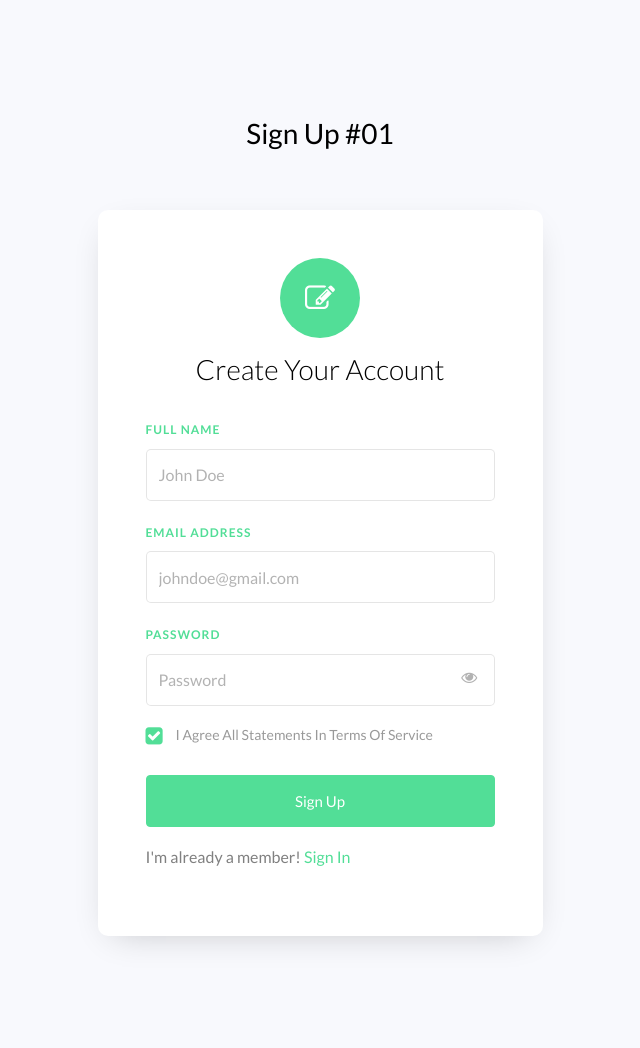
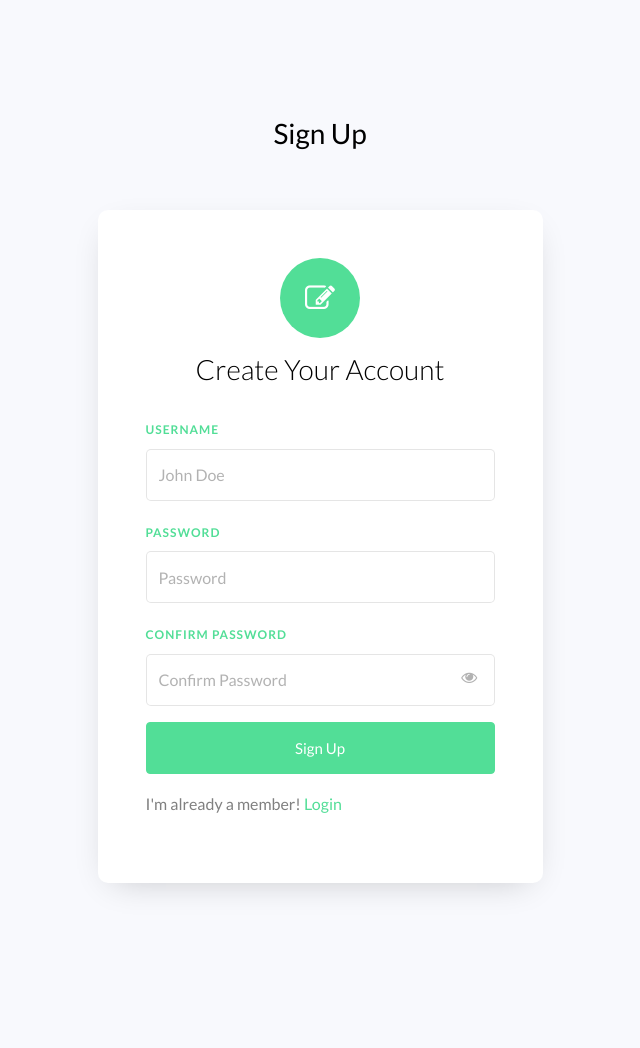
Before and after one commit to arshiazt/travel, a Django app: page /accounts/signup/ in a window 1280 px wide. Shown: the whole page, without its empty margins (320-960 px from the left). After the commit the page ends 892 px from the top, so only its background shows below. Run offline with Django 5.2, Linux system fonts and the light colour scheme; some libraries are stand-ins or nearby versions.

Commit message:
complete the accounts app authentication system

```diff
--- a/accounts/urls.py
+++ b/accounts/urls.py
@@ -1,9 +1,10 @@
 from django.urls import path
-from .views import signup_view,login_view
+from .views import signup_view,login_view,logout_view
 
 app_name = 'accounts'
 
 urlpatterns = [
     path('login/',login_view,name='login'),
     path('signup/',signup_view,name='signup'),
+    path('logout/',logout_view,name='logout'),
 ]
--- a/accounts/views.py
+++ b/accounts/views.py
@@ -1,9 +1,46 @@
-from django.shortcuts import render
+from django.shortcuts import render,redirect
+from django.contrib.auth  import authenticate,login,logout
+from django.contrib.auth.forms import AuthenticationForm,UserCreationForm
+from django.contrib.auth.decorators import login_required
 
 # Create your views here.
 
 def signup_view(request):
-    return render(request,'accounts/signup.html')
+
+    if request.user.is_authenticated:
+        return redirect('/')
+
+    if request.method == 'POST':
+        form = UserCreationForm(request.POST)
+        if form.is_valid():
+            form.save()
+            return redirect('/accounts/login')
+
+    form = UserCreationForm()
+    context = {'form':form}
+    return render(request,'accounts/signup.html',context)
 
 def login_view(request):
-    return render(request,'accounts/login.html')
+
+    if request.user.is_authenticated:
+        return redirect('/')
+
+    if request.method == 'POST':
+
+        form = AuthenticationForm(request=request,data=request.POST)
+        if form.is_valid():
+            username = form.cleaned_data.get('username')
+            password = form.cleaned_data.get('password')
+            user = authenticate(request,username=username,password=password)
+            if user is not None:
+                login(request,user)
+                return redirect('/')
+
+    form = AuthenticationForm()
+    context = {'form':form}
+    return render(request,'accounts/login.html',context)
+
+@login_required
+def logout_view(request):
+    logout(request)
+    return redirect('/')
--- a/templates/accounts/signup.html
+++ b/templates/accounts/signup.html
@@ -1,24 +1,27 @@
 {% load static %}
 <!doctype html>
 <html lang="en">
+
 <head>
-  	<title>Sign Up 01</title>
+	<title>Sign Up</title>
 	<meta charset="utf-8">
 	<meta name="viewport" content="width=device-width, initial-scale=1, shrink-to-fit=no">
 
 	<link href="https://fonts.googleapis.com/css?family=Lato:300,400,700&display=swap" rel="stylesheet">
 
-	<link rel="stylesheet" href="https://stackpath.bootstrapcdn.com/font-awesome/4.7.0/{% static 'signup/css/font-awesome.min.css' %}">
+	<link rel="stylesheet"
+		href="https://stackpath.bootstrapcdn.com/font-awesome/4.7.0/{% static 'signup/css/font-awesome.min.css' %}">
 
 	<link rel="stylesheet" href="{% static 'signup/css/style.css' %}">
 
 </head>
+
 <body>
 	<section class="ftco-section">
 		<div class="container">
 			<div class="row justify-content-center">
 				<div class="col-md-6 text-center mb-5">
-					<h2 class="heading-section">Sign Up #01</h2>
+					<h2 class="heading-section">Sign Up</h2>
 				</div>
 			</div>
 			<div class="row justify-content-center">
@@ -28,33 +31,28 @@
 							<span class="fa fa-edit"></span>
 						</div>
 						<h3 class="text-center mb-4">Create Your Account</h3>
-						<form action="#" class="signup-form">
+						<form action="{% url 'accounts:signup' %}" method="post" class="signup-form">
+							{% csrf_token %}
 							<div class="form-group mb-3">
-		      			<label class="label" for="name">Full Name</label>
-		      			<input type="text" class="form-control" placeholder="John Doe">
+								<label class="label">Username</label>
+								<input type="text" name="username" class="form-control" placeholder="John Doe">
 							</div>
 							<div class="form-group mb-3">
-		      			<label class="label" for="email">Email Address</label>
-		      			<input type="text" class="form-control" placeholder="johndoe@gmail.com">
+								<label class="label">Password</label>
+								<input type="password" name="password1" class="form-control" placeholder="Password">
 							</div>
 							<div class="form-group mb-3">
-	            	<label class="label" for="password">Password</label>
-	              <input id="password-field" type="password" class="form-control" placeholder="Password">
-	              <span toggle="#password-field" class="fa fa-fw fa-eye field-icon toggle-password"></span>
+								<label class="label">Confirm Password</label>
+								<input type="password" name="password2" class="form-control" placeholder="Confirm Password">
+								<span toggle="#password-field"
+									class="fa fa-fw fa-eye field-icon toggle-password"></span>
 							</div>
-	            <div class="form-group d-md-flex">
-	            	<div class="w-100 text-left">
-		            	<label class="checkbox-wrap checkbox-primary">I agree all statements in terms of service
-									  <input type="checkbox" checked>
-									  <span class="checkmark"></span>
-									</label>
-								</div>
-	            </div>
+
 							<div class="form-group">
 								<button type="submit" class="form-control btn btn-primary rounded submit px-3">Sign Up</button>
 							</div>
 						</form>
-	          <p>I'm already a member! <a data-toggle="tab" href="#signin">Sign In</a></p>
+						<p>I'm already a member! <a href="{% url 'accounts:login' %}">Login</a></p>
 					</div>
 				</div>
 			</div>
@@ -67,4 +65,5 @@
 	<script src="{% static 'signup/js/main.js' %}"></script>
 
 </body>
+
 </html>
```
Also changed, not shown: templates/accounts/login.html (+25 -14 lines), templates/base.html (+7 -2 lines). Lines whose indentation alone changed are shown as unchanged.
